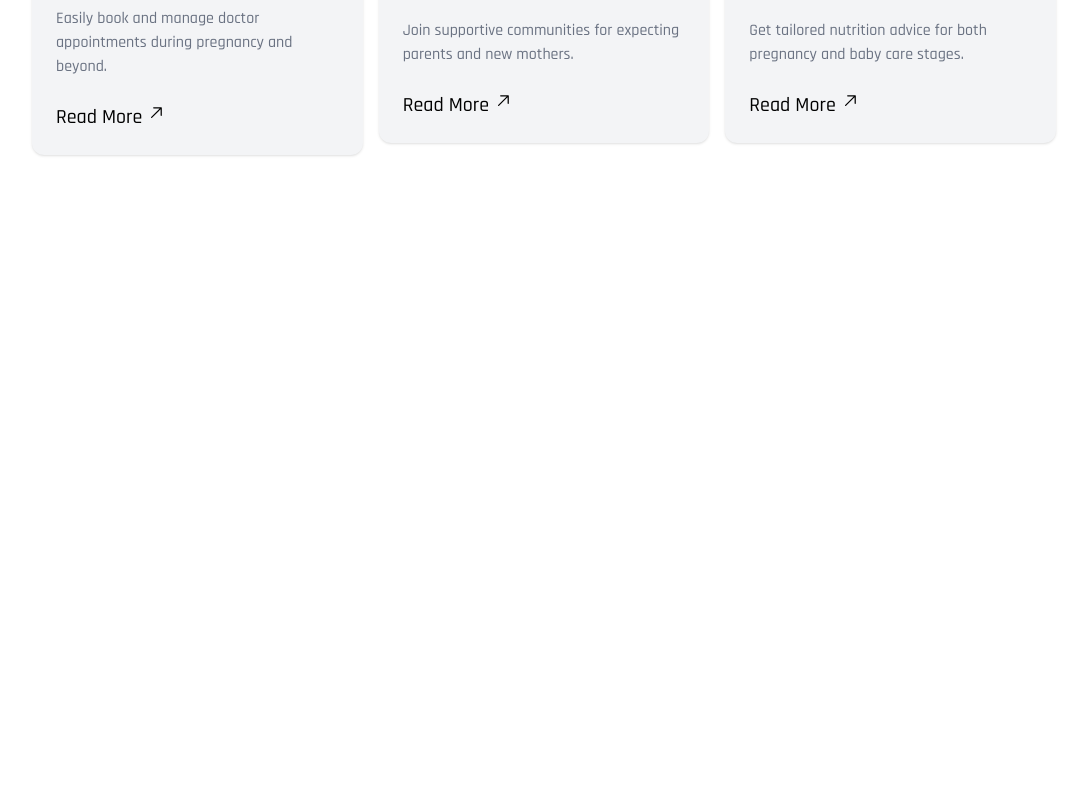
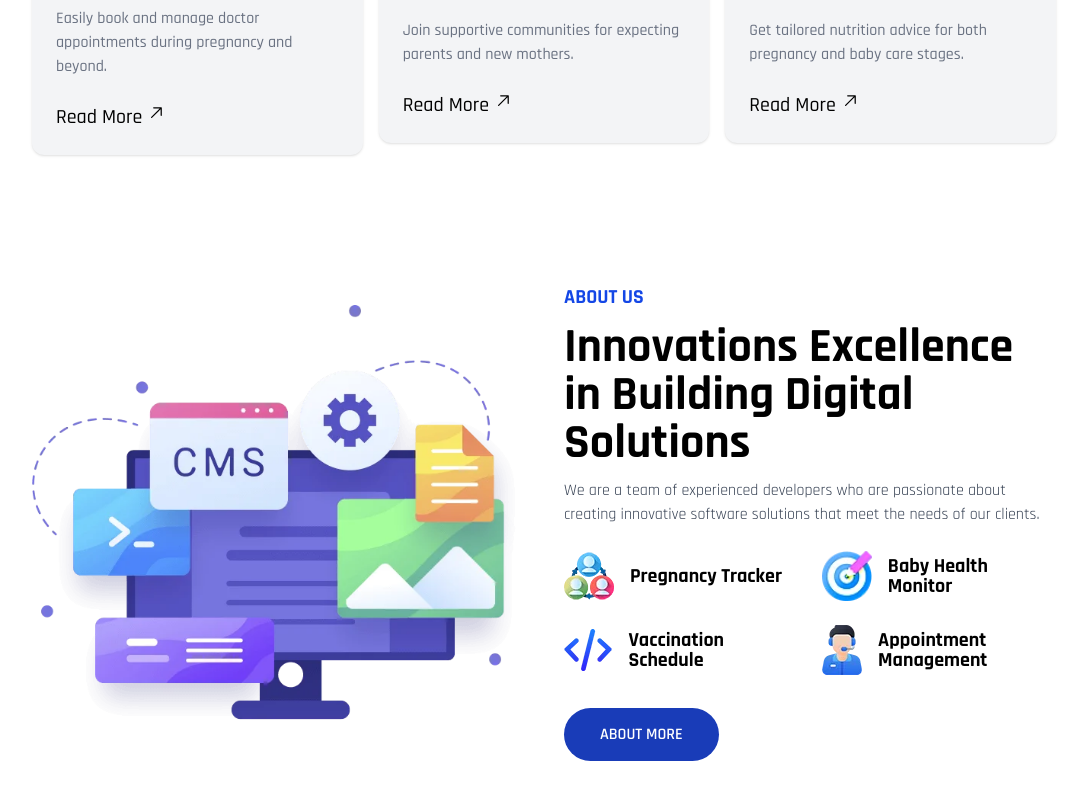
Before and after one commit to Sogon-Njugush/software-agency-landing-page, a Next.js app: page / in a window 1280 px wide. Shown: the part 1473-2272 px from the top of the page, without its empty margins (96-1183 px from the left). Before the commit the page ends 1692 px from the top, so only its background shows below. Built offline with nearby package versions, Linux system fonts and the light colour scheme.

Commit message:
about us section

```diff
--- a/components/Home/About/About.tsx
+++ b/components/Home/About/About.tsx
@@ -0,0 +1,54 @@
+import { AboutInfoList } from "@/constant/constant";
+import Image from "next/image";
+import React from "react";
+import AboutContent from "./AboutContent";
+
+const About = () => {
+  return (
+    <div className="pt-16 pb-16">
+      <div className="w-[80%] mx-auto grid grid-cols-1 lg:grid-cols-2 gap-10 items-center">
+        {/* image contents */}
+        <div className="">
+          <Image
+            src="/images/about.png"
+            alt="about"
+            width={700}
+            height={700}
+            className="object-contain"
+          />
+        </div>
+        {/* text content  */}
+        <div className="">
+          <p className="text-sm sm:text-base md:text-xl font-bold text-blue-700 dark:text-pink-500 uppercase">
+            About Us
+          </p>
+          <h1 className="text-2xl md:text-3xl lg:text-5xl mt-3 font-bold leading-[1.8rem] md:leading-[3rem]">
+            Innovations Excellence in Building Digital Solutions
+          </h1>
+          <p className="mt-3 text-gray-700 dark:text-gray-300">
+            We are a team of experienced developers who are passionate about
+            creating innovative software solutions that meet the needs of our
+            clients.
+          </p>
+          <div className="mt-6 grid grid-cols-1 sm:grid-cols-2 gap-6 items-center">
+            {AboutInfoList.map((item) => (
+              <div key={item.id}>
+                <AboutContent image={item.image} title={item.title} />
+              </div>
+            ))}
+          </div>
+          {/* button  */}
+          <div className="mt-12">
+            <a
+              href="#_"
+              className="w-full py-4 text-base text-center text-white transition-colors font-semibold duration-300 bg-blue-800 rounded-full uppercase hover:bg-blue-900 ease px-9 md:w-auto">
+              About More
+            </a>
+          </div>
+        </div>
+      </div>
+    </div>
+  );
+};
+
+export default About;
--- /dev/null
+++ b/components/Home/About/AboutContent.tsx
@@ -0,0 +1,19 @@
+import Image from "next/image";
+import React from "react";
+
+type Aboutprops = {
+  image: string;
+  title: string;
+  description?: string;
+};
+
+const AboutContent = ({ image, title }: Aboutprops) => {
+  return (
+    <div className="flex items-center gap-4">
+      <Image src={image} alt={title} width={50} height={50} />
+      <h1 className="text-lg sm:text-xl leading-5 font-bold">{title}</h1>
+    </div>
+  );
+};
+
+export default AboutContent;
--- a/components/Home/Hero/Hero.tsx
+++ b/components/Home/Hero/Hero.tsx
@@ -24,7 +24,7 @@ const Hero = () => {
           </p>
           {/* button */}
           <a
-            href="#"
+            href="#_"
             className="relative inline-flex mt-8 items-center justify-start px-6 py-3 overflow-hidden font-medium transition-all bg-white rounded hover:bg-white group">
             <span className="w-48 h-48 rounded rotate-[-40deg] bg-purple-600 absolute bottom-0 left-0 -translate-x-full ease-out duration-500 transition-all translate-y-full mb-9 ml-9 group-hover:ml-0 group-hover:mb-32 group-hover:translate-x-0"></span>
             <span className="relative w-full text-left text-black transition-colors duration-300 ease-in-out group-hover:text-white">
--- a/components/Home/Home.tsx
+++ b/components/Home/Home.tsx
@@ -1,12 +1,14 @@
 import React from "react";
 import Hero from "./Hero/Hero";
 import Services from "./Services/Services";
+import About from "./About/About";
 
 const Home = () => {
   return (
     <div className="overflow-hidden">
       <Hero />
       <Services />
+      <About />
     </div>
   );
 };
--- a/components/Home/Services/Services.tsx
+++ b/components/Home/Services/Services.tsx
@@ -18,7 +18,7 @@ const Services = () => {
           </div>
           <div className="lg:ml-auto">
             <a
-              href="#"
+              href="#_"
               className="w-full py-4 text-base sm:text-lg md:text-xl text-center text-white transition-colors font-semibold duration-300 bg-blue-800 rounded-full uppercase hover:bg-blue-900 ease px-9 md:w-auto">
               All Services
             </a>
--- a/constant/constant.ts
+++ b/constant/constant.ts
@@ -75,3 +75,34 @@ export const ServicesList = [
       "Get tailored nutrition advice for both pregnancy and baby care stages.",
   },
 ];
+
+export const AboutInfoList = [
+  {
+    id: 1,
+    image: "/images/a1.png",
+    title: "Pregnancy Tracker",
+    description:
+      "Track your pregnancy week by week with health tips and baby development insights.",
+  },
+  {
+    id: 2,
+    image: "/images/a2.png",
+    title: "Baby Health Monitor",
+    description:
+      "Monitor your baby’s health including weight, sleep, and growth milestones.",
+  },
+  {
+    id: 3,
+    image: "/images/a3.png",
+    title: "Vaccination Schedule",
+    description:
+      "Get reminders and details on upcoming vaccinations for your child.",
+  },
+  {
+    id: 4,
+    image: "/images/a4.png",
+    title: "Appointment Management",
+    description:
+      "Easily book and manage doctor appointments during pregnancy and beyond.",
+  },
+];
```
